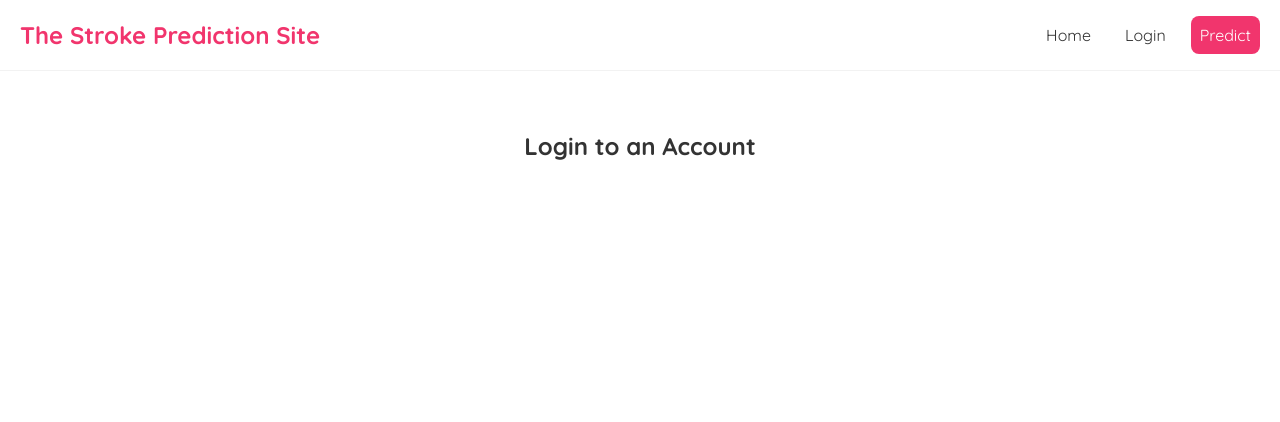
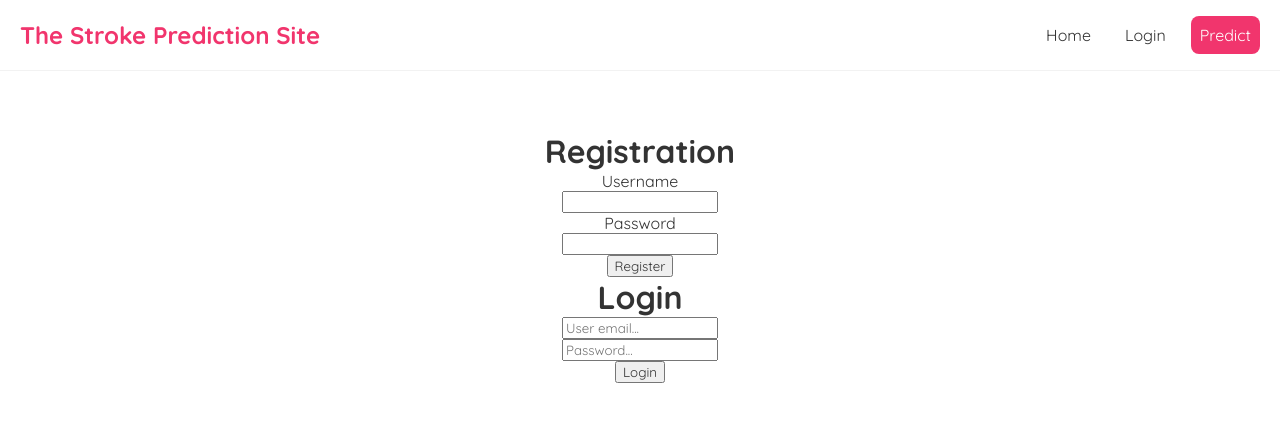
Before and after one commit to Syzygetic/CSC2008_Database, a React (Create React App) app in the folder React/client/: page /login in a window 1280 px wide. Shown: the top 422 px of the page. Built offline with nearby package versions, Linux system fonts and the light colour scheme; the HTML template or start-up script is replaced by a standard one.

Commit message:
Added Login features

```diff
--- /dev/null
+++ b/React/client/src/components/Login/Login.css
@@ -0,0 +1,29 @@
+.login {
+    text-align: center;
+  }
+
+  .registration, .login {
+    display: flex;
+    flex-direction: column;
+    justify-content: center;
+    align-items: center;
+  }
+
+  .form {
+    display: flex;
+    flex-direction: column;
+    align-items: center;
+    justify-content: content;
+  }
+
+  .form label {
+    font-size: large;
+    font-weight: bold;
+  }
+
+  .form input {
+    height: 10px;
+    margin-top: 5px;
+    margin-bottom: 20px;
+    font-size: 10px;
+  }
--- a/React/client/src/screens/Login.js
+++ b/React/client/src/screens/Login.js
@@ -1,7 +1,85 @@
+import React, { useEffect, useState } from "react";
+import '../components/Login/Login.css';
+import { BrowserRouter, Route, Routes } from 'react-router-dom';
+import Axios from 'axios';
+
 const Login = () => {
+
+    const [usernameReg, setUsernameReg] = useState("");
+    const [passwordReg, setPasswordReg] = useState("");
+
+    const [username, setUsername] = useState("");
+    const [password, setPassword] = useState("");
+
+    const [loginStatus, setLoginStatus] = useState("");
+
+    const register = () => {
+        Axios.post('http://localhost:3001/register', {
+        username: usernameReg,
+        password: passwordReg,
+        }).then((response) => {
+        console.log(response);
+        });
+    };
+
+    const login = () => {
+        Axios.post('http://localhost:3001/login', {
+        username: username,
+        password: password,
+        }).then((response) => {
+        if (response.data.message) {
+            setLoginStatus(response.data.message)
+        } else {
+            setLoginStatus(response.data.message[0]);
+        }
+
+        });
+    };
+
     return (
+        <div className="App">
+        <div className="registration">
+            <h1>Registration</h1>
+            <label>Username</label>
+            <input
+            type="text"
+            onChange={(e)=> {
+                setUsernameReg(e.target.value);
+            }}
+            />
+            <label>Password</label>
+            <input
+            type="password"
+            onChange={(e)=> {
+                setPasswordReg(e.target.value);
+            }}
+            />
+            <button onClick={register}> Register </button>
+        </div>
+
+
+
         <div className="login">
-            <h2>Login to an Account</h2>
+            <h1>Login</h1>
+            <input
+            type="text"
+            placeholder="User email..."
+            onChange={(e)=> {
+                setUsername(e.target.value);
+            }}
+            />
+            <input
+            type="password"
+            placeholder="Password..."
+            onChange={(e)=> {
+                setPassword(e.target.value);
+            }}
+            />
+            <button onClick={login}> Login </button>
+        </div>
+
+        <h1>{loginStatus}</h1>
+
         </div>
     );
 }
```
Also changed, not shown: 2 other files (tests, documents, lock files or other folders).
